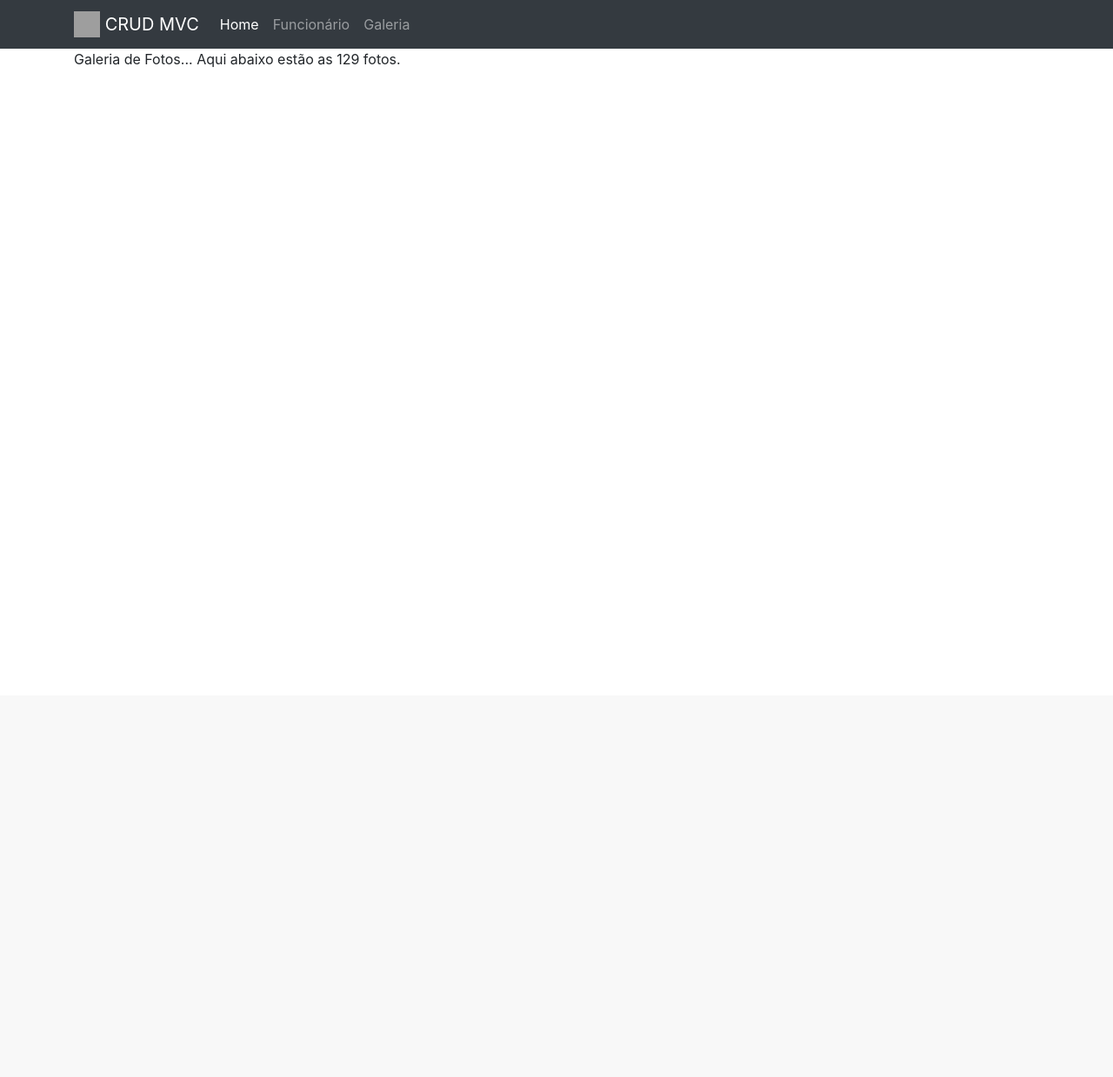
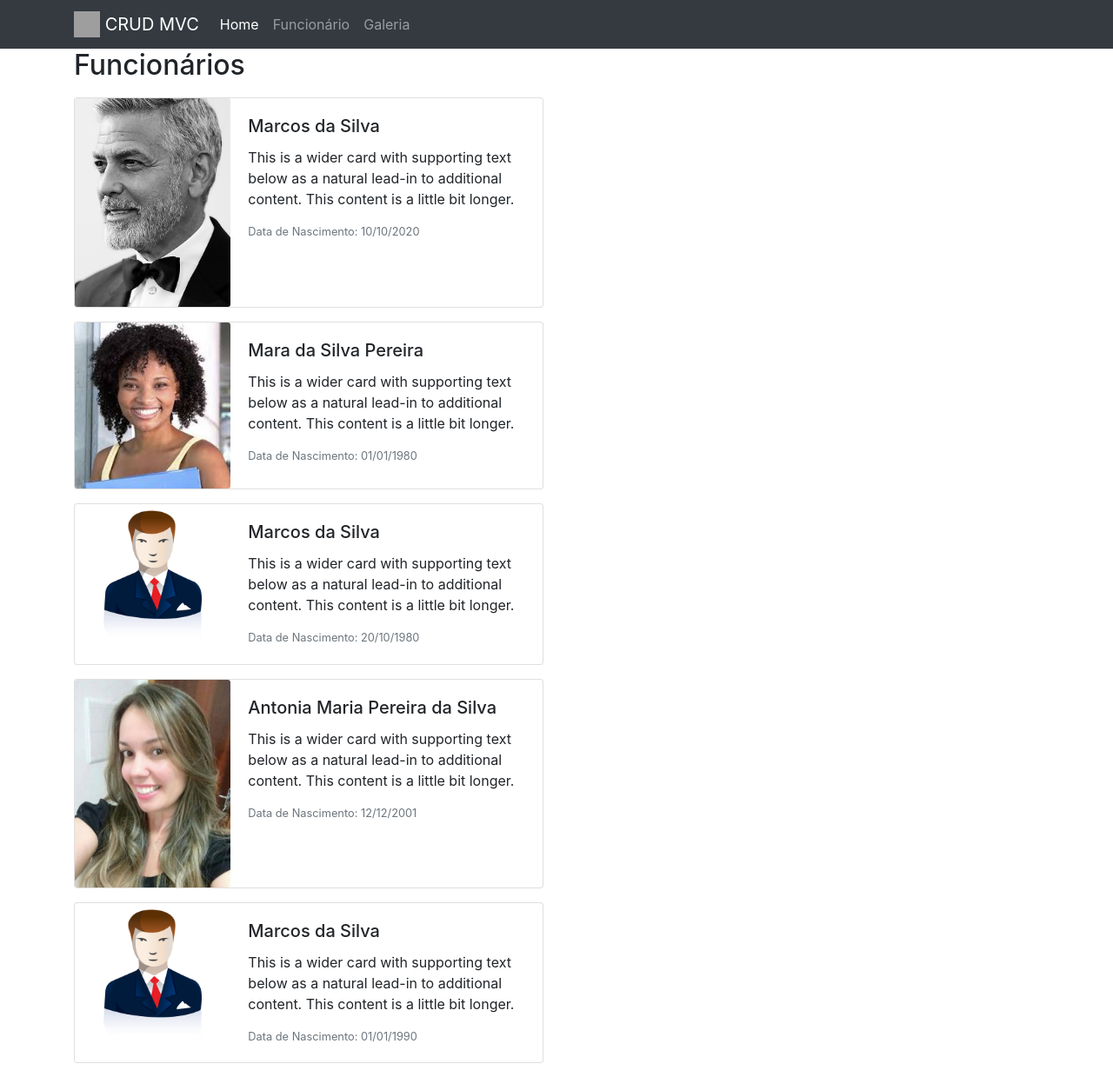
Before and after one commit to a124fr/crud_mvc, a PHP site: page /crud_mvc/galeria in a window 1280 px wide. Shown: the whole page at 87% size. Before the commit the page ends 77 px from the top, so only its background shows below. Run offline with PHP 8.4, Linux system fonts and the light colour scheme; data comes from the database, SQL or seed files in the repository; grey boxes are pictures that could not be loaded.

Commit message:
lista de funcionários para página de galeria

```diff
--- a/controllers/GaleriaController.php
+++ b/controllers/GaleriaController.php
@@ -4,10 +4,18 @@ class GaleriaController extends Controller
 {
 	public function index()
 	{
-		$dados = array(
-			'qt' => 129
-		);
+		$array = [
+			'lista_funcs' => []
+		];
 
-		$this->loadTemplate('galeria', $dados);
+		$funcionario = new Funcionario();
+		$array['lista_funcs'] = $funcionario->listarTodos();
+
+		for($i = 0; $i < count($array['lista_funcs']); $i++) {
+            $dat_nasc = $array['lista_funcs'][$i]['data_nascimento'];
+            $array['lista_funcs'][$i]['data_nascimento'] = DataHelpers::converterDataParaTela($dat_nasc);
+        }
+
+		$this->loadTemplate('galeria', $array);
 	}
 }
--- a/views/galeria.php
+++ b/views/galeria.php
@@ -1,3 +1,25 @@
-Galeria de Fotos...
-
-Aqui abaixo estão as <?php echo $qt; ?> fotos.
+<div class="row">
+    <div class="col-12">
+        <h2>Funcionários</h2>
+    </div>
+</div>
+<div class="row" style="margin-top:10px;">
+    <div class="col-12">
+    <?php foreach($lista_funcs as $func):?>
+        <div class="card mb-3" style="max-width: 540px;">
+            <div class="row no-gutters">
+                <div class="col-md-4">
+                    <img src="<?=BASE_URL.'assets/images/funcionarios/'.$func['foto'];?>" class="card-img" width="300" alt="" />
+                </div>
+                <div class="col-md-8">
+                <div class="card-body">
+                    <h5 class="card-title"><?=$func['nome_completo'];?></h5>
+                    <p class="card-text">This is a wider card with supporting text below as a natural lead-in to additional content. This content is a little bit longer.</p>
+                    <p class="card-text"><small class="text-muted">Data de Nascimento: <?=$func['data_nascimento'];?></small></p>
+                </div>
+                </div>
+            </div>
+        </div>
+    <?php endforeach;?>
+    </div>
+</div>
```
Also changed, not shown: controllers/HomeController.php (+1 -9 lines), models/Usuarios.php (deleted, +0 -14 lines).
